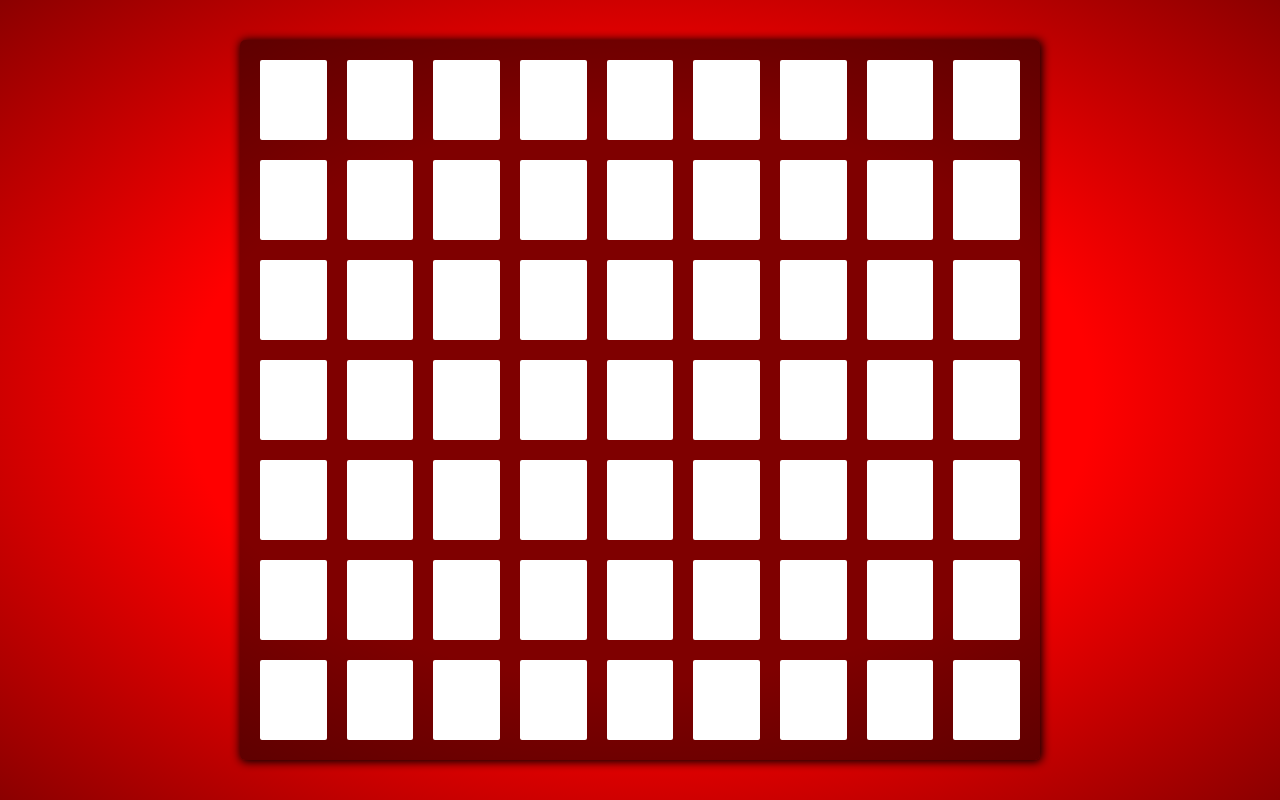
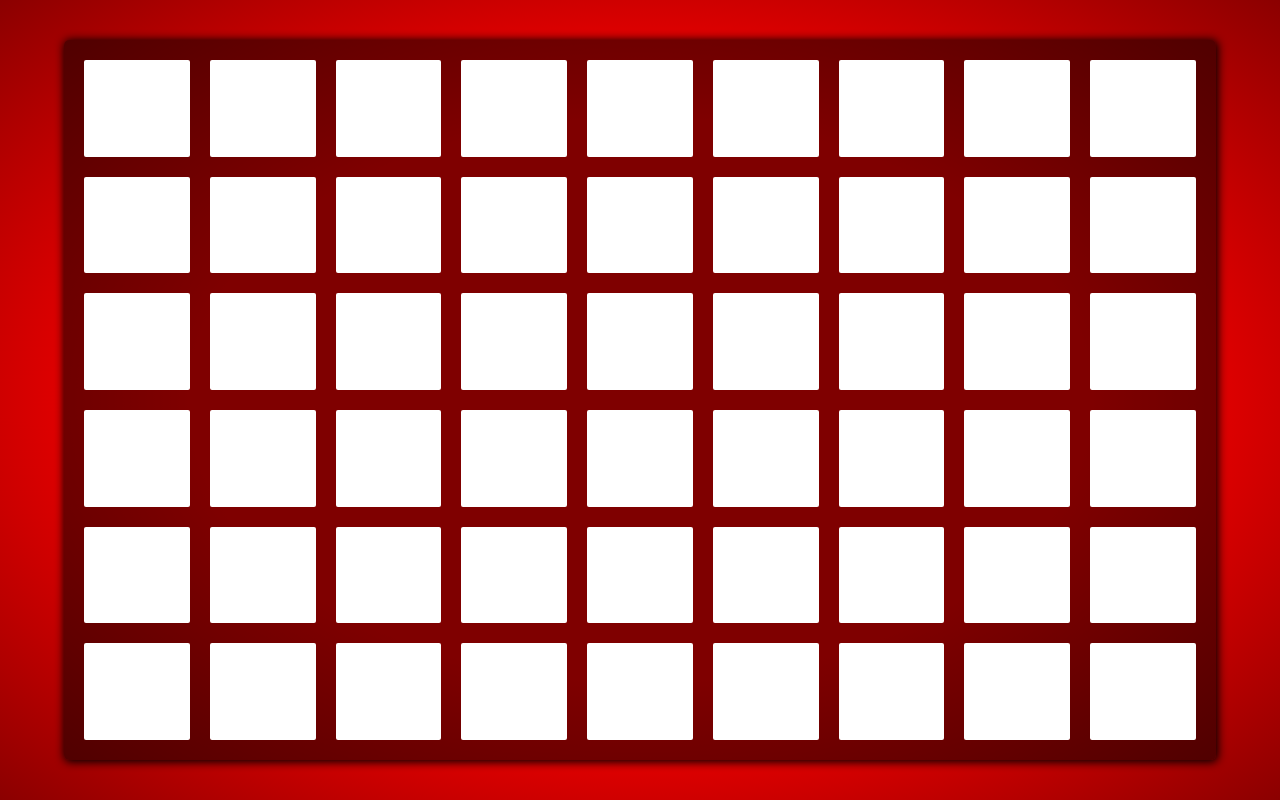
Before and after one commit to ViniciusAlencarDev/launchpad-web, a plain HTML site: page index.html in a window 1280 px wide. Drawn offline with Linux system fonts and the light colour scheme.

Commit message:
Ajustment size buttons

```diff
--- a/function.js
+++ b/function.js
@@ -1,5 +1,5 @@
 const x = 9;
-const y = 7;
+const y = 6;
 let audio;
 
 window.onload = () => {
--- a/styles.css
+++ b/styles.css
@@ -15,7 +15,7 @@ body {
 }
 
 #container {
-    width: 800px;
+    width: 90%;
 
     /* min-he   ight: 600px; */
     /* width: 70%; */
```
